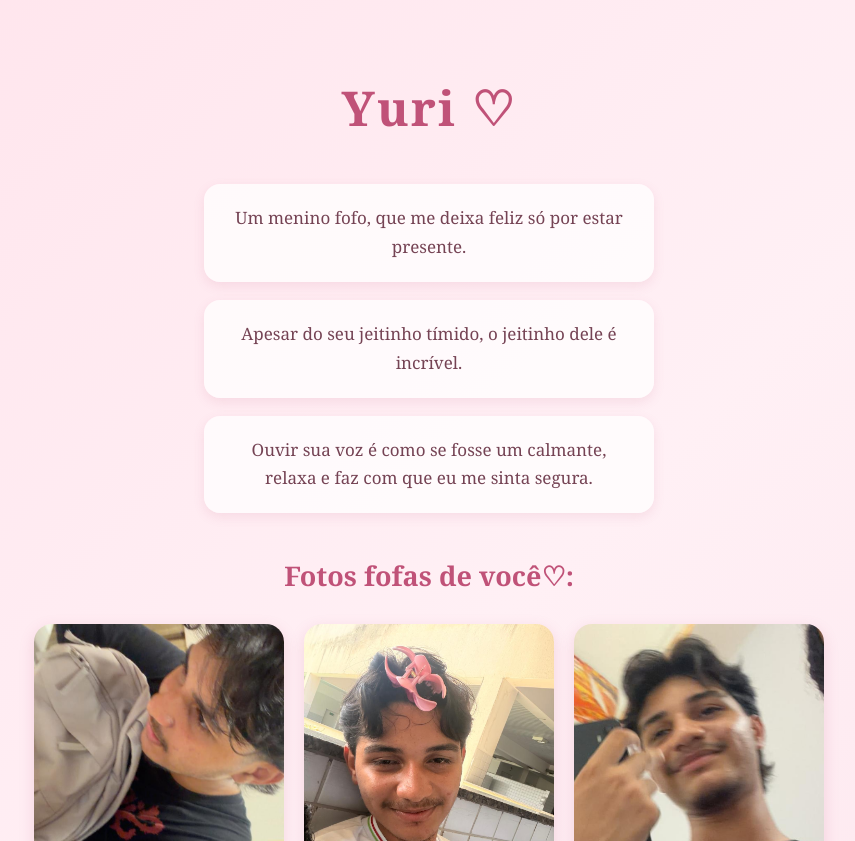
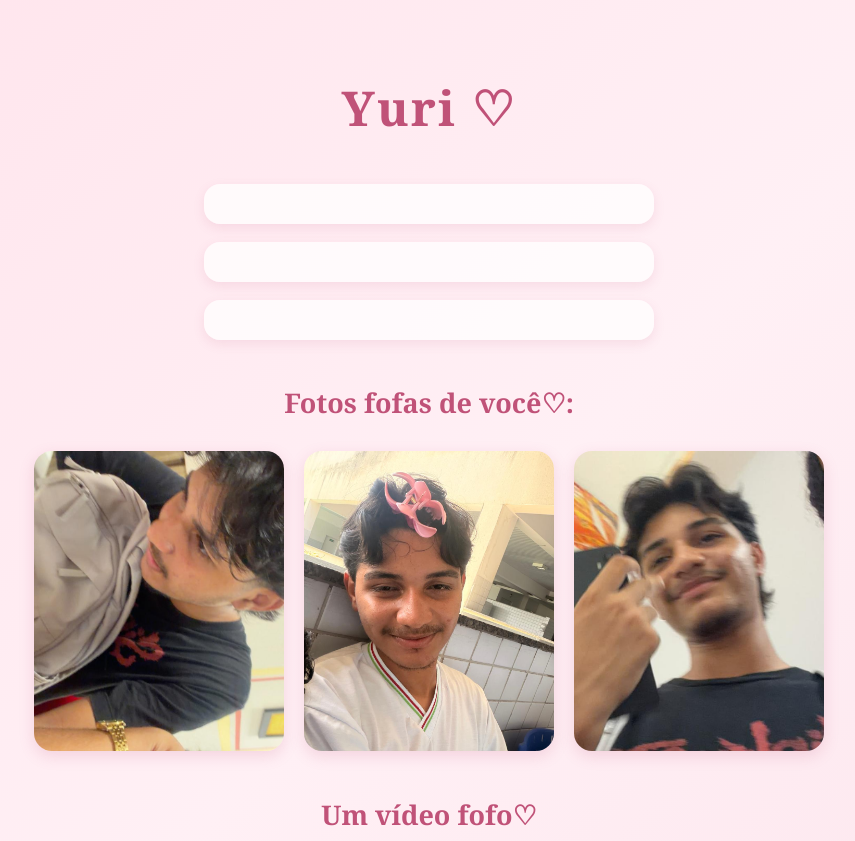
Before and after one commit to dudamkbl123-del/Yuri2, a plain HTML site: page index.html in a window 1280 px wide. Shown: the top 841 px of the page, without its empty margins (211-1066 px from the left). Drawn offline with Linux system fonts and the light colour scheme.

Commit message:
Update index.html

```diff
--- a/index.html
+++ b/index.html
@@ -11,18 +11,15 @@
     <h1>Yuri ♡</h1>
 
     <h4>
-        Um menino fofo, que me deixa feliz
-        só por estar presente.
+
     </h4>
 
     <h4>
-        Apesar do seu jeitinho tímido,
-        o jeitinho dele é incrível.
+
     </h4>
 
     <h4>
-        Ouvir sua voz é como se fosse um calmante,
-        relaxa e faz com que eu me sinta segura.
+
     </h4>
 
 
```
